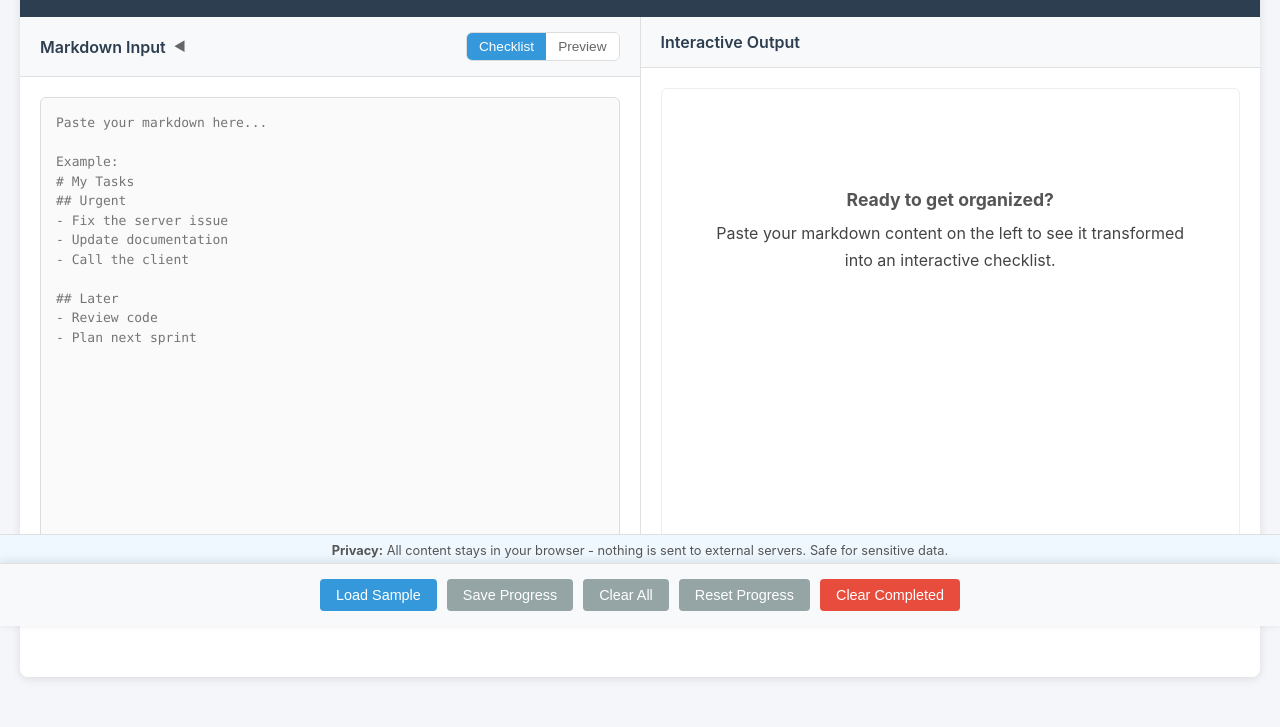
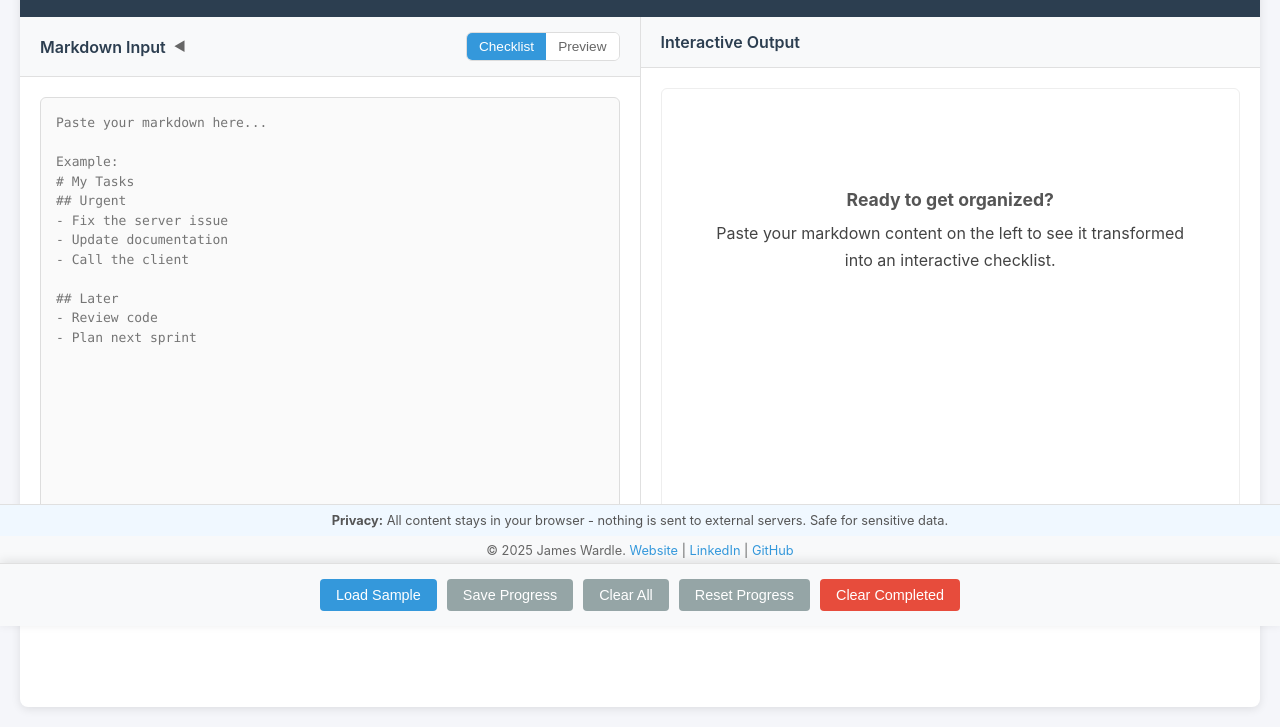
Before and after one commit to JimWardle/markdownToChecklist, a plain HTML site: page index.html in a window 1280 px wide. Shown: the part 174-901 px from the top of the page. Before the commit the page ends 871 px from the top, so only its background shows below. Drawn offline with nearby package versions, Linux system fonts and the light colour scheme.

Commit message:
more updates

```diff
--- a/css/styles.css
+++ b/css/styles.css
@@ -391,7 +391,7 @@ body {
 
 .privacy-notice {
     position: fixed;
-    bottom: 60px;
+    bottom: 90px;
     left: 0;
     right: 0;
     padding: 8px 20px;
@@ -407,9 +407,36 @@ body {
     margin: 0;
 }
 
+.footer {
+    position: fixed;
+    bottom: 60px;
+    left: 0;
+    right: 0;
+    padding: 8px 20px;
+    background: #f8f9fa;
+    border-top: 1px solid #e0e0e0;
+    text-align: center;
+    font-size: 0.8rem;
+    color: #666;
+    z-index: 98;
+}
+
+.footer p {
+    margin: 0;
+}
+
+.footer a {
+    color: #3498db;
+    text-decoration: none;
+}
+
+.footer a:hover {
+    text-decoration: underline;
+}
+
 /* Add bottom padding to container to prevent content being hidden behind fixed controls */
 .container {
-    padding-bottom: 100px;
+    padding-bottom: 130px;
 }
 
 .btn {
@@ -487,6 +514,12 @@ body {
     }
 
     .privacy-notice {
+        bottom: 80px;
+        padding: 6px 15px;
+        font-size: 0.75rem;
+    }
+
+    .footer {
         bottom: 50px;
         padding: 6px 15px;
         font-size: 0.75rem;
--- a/index.html
+++ b/index.html
@@ -91,6 +91,10 @@ Example:
         <div class="privacy-notice">
             <p><strong>Privacy:</strong> All content stays in your browser - nothing is sent to external servers. Safe for sensitive data.</p>
         </div>
+
+        <div class="footer">
+            <p>© 2025 James Wardle. <a href="https://jameswardle.me" target="_blank">Website</a> | <a href="https://linkedin.com/in/jameswardle" target="_blank">LinkedIn</a> | <a href="https://github.com/jimwardle" target="_blank">GitHub</a></p>
+        </div>
     </div>
 
     <!-- Save Progress Modal -->
```
Also changed, not shown: about.html (+32 -0 lines).
